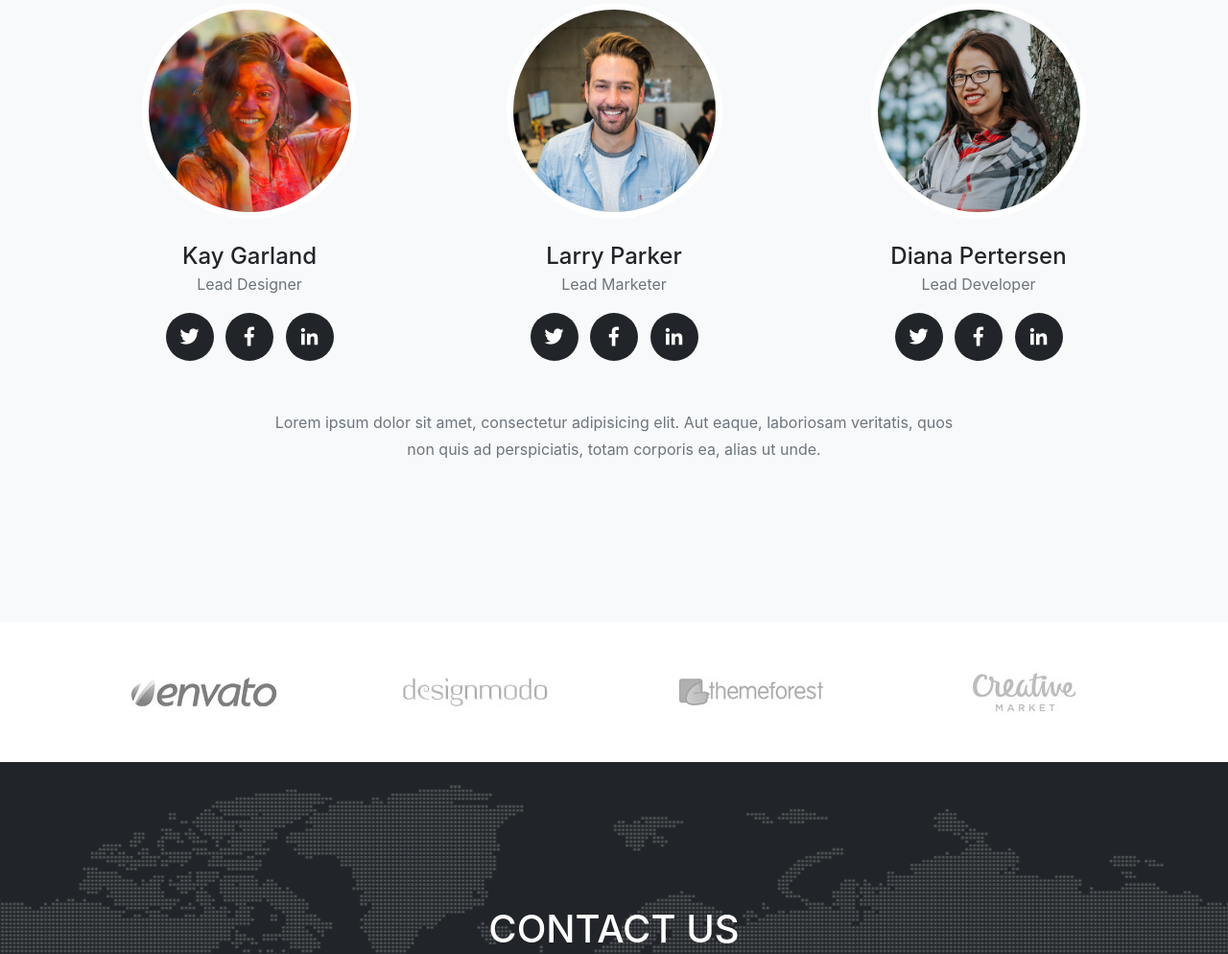
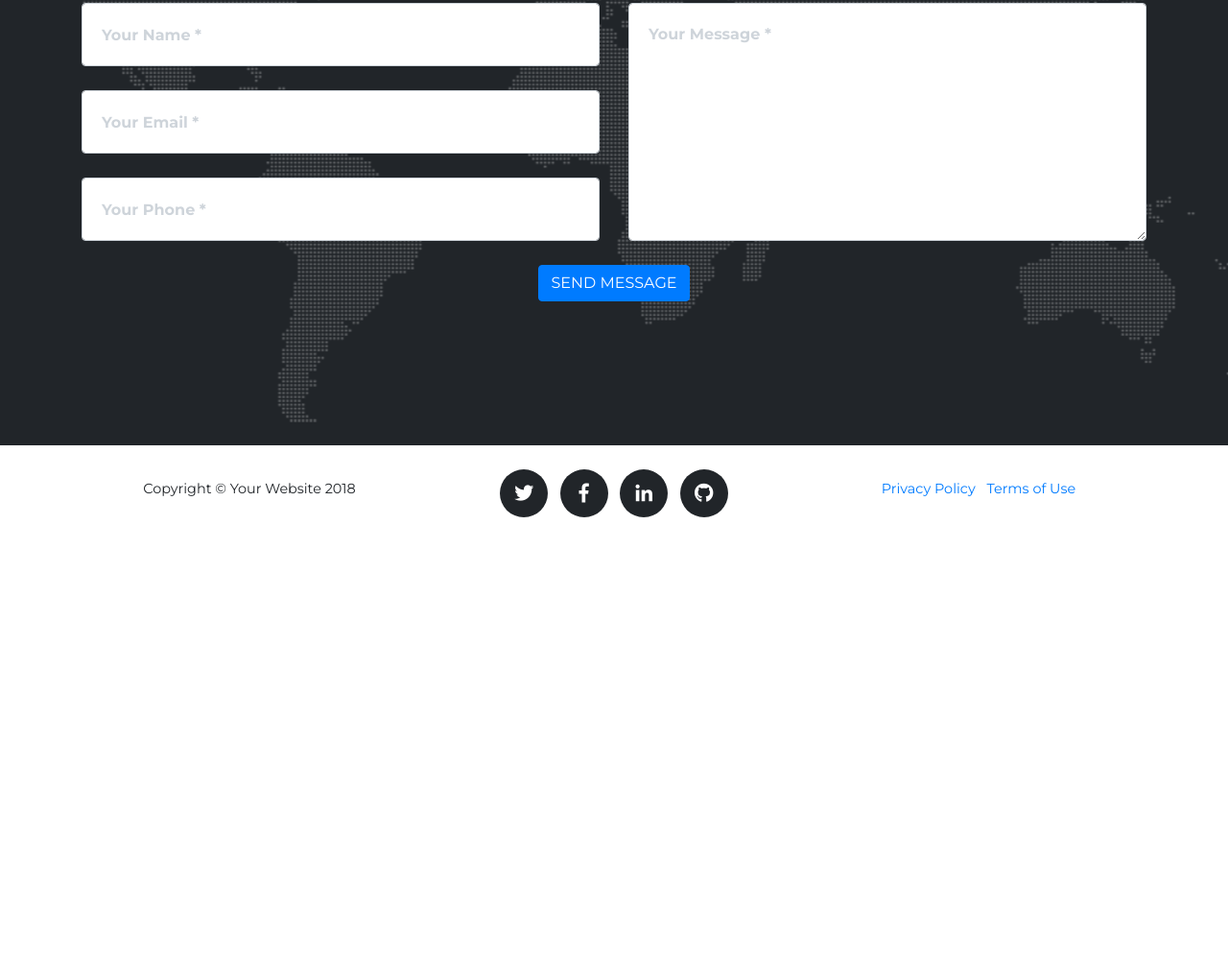
Before and after one commit to eaconway/portfolio, a website with bundled scripts: page index.html in a window 1280 px wide. Shown: the part 6161-7155 px from the top of the page at 96% size. After the commit the page ends 6725 px from the top, so only its background shows below. Built offline with nearby package versions, Linux system fonts and the light colour scheme; a web font is replaced by a local one.

```diff
--- a/index.html
+++ b/index.html
@@ -396,7 +396,7 @@
     </section>
 
     <!-- Team -->
-    <section class="bg-light" id="team">
+    <!-- <section class="bg-light" id="team">
       <div class="container">
         <div class="row">
           <div class="col-lg-12 text-center">
@@ -484,10 +484,10 @@
           </div>
         </div>
       </div>
-    </section>
+    </section> -->
 
     <!-- Clients -->
-    <section class="py-5">
+    <!-- <section class="py-5">
       <div class="container">
         <div class="row">
           <div class="col-md-3 col-sm-6">
@@ -512,7 +512,7 @@
           </div>
         </div>
       </div>
-    </section>
+    </section> -->
 
     <!-- Contact -->
     <section id="contact">
```
